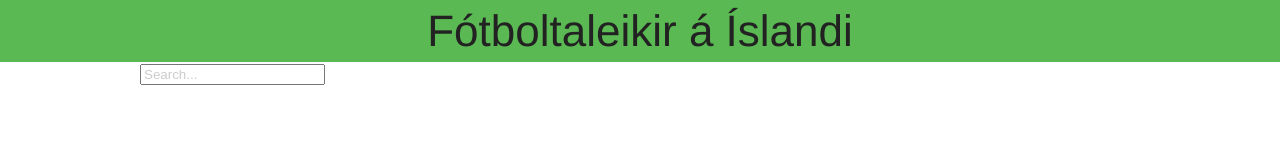
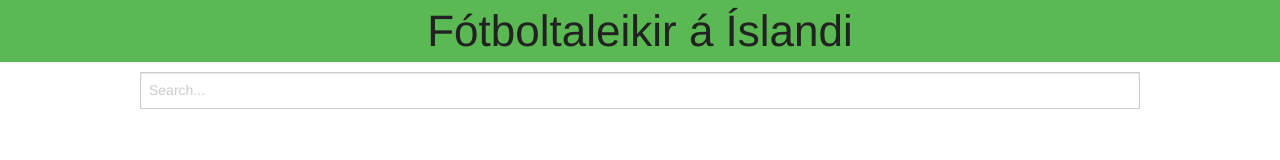
Before and after one commit to aalex315/Lokaverkefni-Vef3b3u, a plain HTML site: page index.html in a window 1280 px wide. Drawn offline with Linux system fonts and the light colour scheme; no server answers.

Commit message:
changes some stuff

```diff
--- a/css/main.css
+++ b/css/main.css
@@ -35,3 +35,7 @@ h1{
 .noPadding{
 	padding: 0;
 }
+.searchbox{
+	margin-top: 10px !important;
+	margin-bottom: 5px !important;
+}
--- a/js/controllers/IndexController.js
+++ b/js/controllers/IndexController.js
@@ -4,7 +4,6 @@ app.controller('IndexController', function($scope, $http){
 		url: 'http://apis.is/sports/football/male-leagues/pepsi'
 	}).then(function successCallback(responce){
 		$scope.matches = responce.data.results;
-		console.log(responce);
 	}, function errorCallback(responce){
 		console.log(responce);
 	});
--- a/templates/index.html
+++ b/templates/index.html
@@ -1,7 +1,16 @@
+<form>
+  <div class="row">
+    <div class="large-12 columns noPadding">
+		<input type="text" ng-model="searchText" placeholder="Search..." class="searchbox">
+    </div>
+  </div>
+</form>
 <div class="row">
-	<input ng-model="searchText" placeholder="Search...">
 	<div ng-repeat="match in matches | filter:searchText" class="center">
 		<div class="match large-12 columns noPadding">
+		<div class="row">
+
+		</div>
 			<div class="date">Dagsetning: {{ match.date }}</div>
 			<div class="time">Kl: {{ match.time }}</div>
 			<div class="teams">Lið: {{ match.teams }}</div>
```
